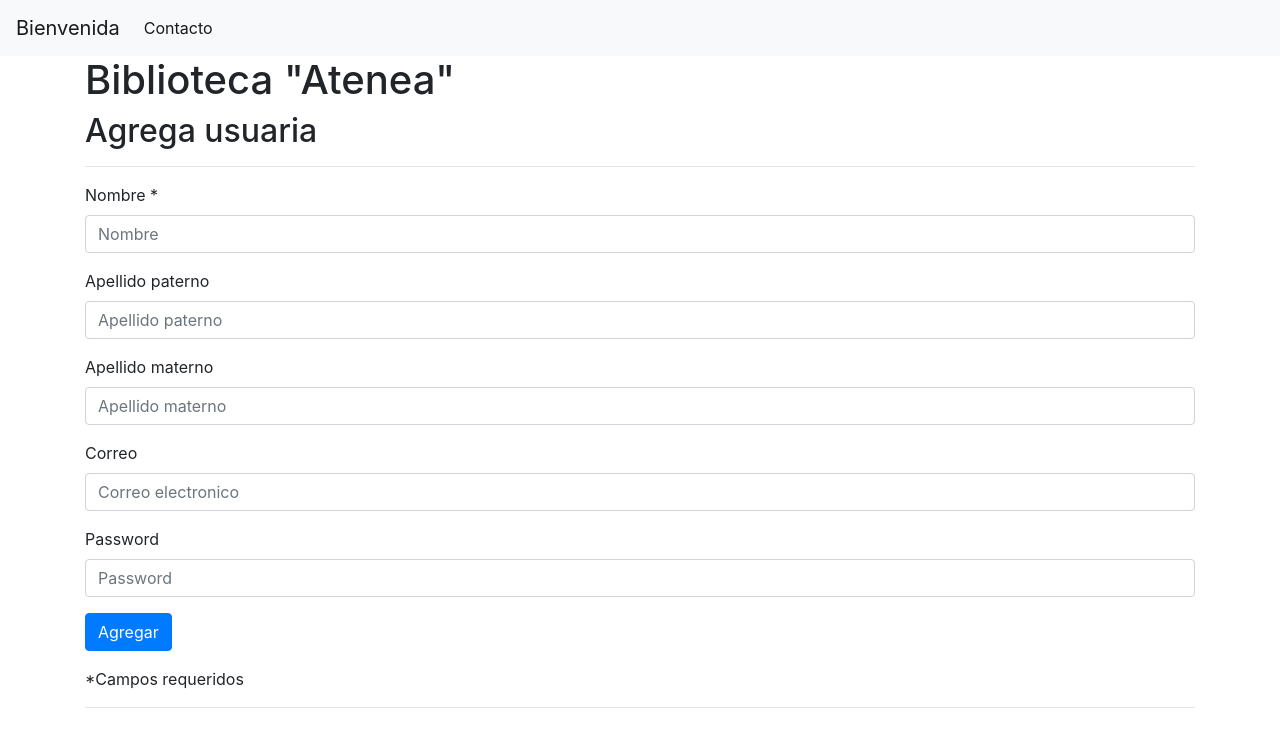
After one commit to KarinaFloG/Atenea_Library, a Flask app: page /usuarias/agregar in a window 1280 px wide. The commit adds this page. Shown: the top 747 px of the page. Run offline with Flask 2, Linux system fonts and the light colour scheme; parts of the project's set-up code (start-up, migrations or seed data) failed here and were passed over; some libraries are stand-ins or nearby versions.

Commit message:
Se agrega CRUD para modulo de registro de usuarias y conexión a la Mongodb

```diff
--- a/Biblioteca_SDB/app.py
+++ b/Biblioteca_SDB/app.py
@@ -1,8 +1,14 @@
 from flask import Flask, render_template,url_for, redirect, request, flash
+import pymongo
 
 app = Flask(__name__)
 
 nombre_biblioteca = 'Atenea'
+
+cliente = pymongo.MongoClient("mongodb+srv://administrador:<usser>@atenea.hfd08.gcp.mongodb.net/<bd>?retryWrites=true&w=majority")
+
+mi_bd = cliente["biblioteca_bd"]
+
 
 libros = [
     {
@@ -70,5 +76,53 @@ def agregar_libro():
             return redirect(url_for('libros_lista'))
     return render_template('agregar_libro.html', nombre_biblioteca = nombre_biblioteca)
 
+@app.route('/usuarias/agregar', methods=('GET', 'POST'))
+def agregar_usuaria():
+    mi_col = mi_bd["usuarias"]
+    if request.method == 'POST':
+        if not request.form['nombre']:
+            flash('El nombre es requerido')
+        else:
+            usuaria_add = {
+                "nombre" : request.form['nombre'],
+                "apellidoPaterno" : request.form['apellidoPaterno'],
+                "apellidoMaterno" : request.form['apellidoMaterno'],
+                "correo" : request.form['correo'],
+                "password" : request.form['password'],
+            }
+            usser = mi_col.insert_one(usuaria_add)
+            print("El id de la usuaria es:", usser.inserted_id)
+            return redirect(url_for('agregar_usuaria'))
+    return render_template('agregar_usuaria.html', nombre_biblioteca = nombre_biblioteca)
+
+@app.route('/usuarias/lista')
+def usuarias_lista():
+    mi_col = mi_bd["usuarias"]
+    ussers =  mi_col.find()
+    return render_template('usuarias_lista.html', ussers = ussers, nombre_biblioteca = nombre_biblioteca)
+
+@app.route('/usuarias/filtro')
+def usuaria():
+    mi_col = mi_bd["usuarias"]
+    ussers =  mi_col.find({"nombre":"Karina"})
+    return render_template('usuaria.html',ussers = ussers, nombre_biblioteca = nombre_biblioteca)
+
+@app.route('/usuaria/actualiza')
+def usuaria_actualiza():
+    mi_col = mi_bd["usuarias"]
+    mi_query = { "nombre": "Karina" }
+    ussers =  mi_col.find(mi_query)
+    nuevos_datos_usuaria = { "$set": { "correo": "karla@gmail.com", "apellidoMaterno": "Mexico" }}
+    mi_col.update_one(mi_query, nuevos_datos_usuaria)
+    return render_template('usuaria.html',ussers = ussers, nombre_biblioteca = nombre_biblioteca)
+
+@app.route('/usuaria/elimina')
+def usuaria_elimina():
+    mi_col = mi_bd["usuarias"]
+    mi_query = { "nombre": "Karina" }
+    mi_col.delete_one(mi_query)
+    ussers =  mi_col.find()
+    return render_template('usuarias_lista.html', ussers = ussers, nombre_biblioteca = nombre_biblioteca)
+
 if __name__ == "__main__":
 	app.run(debug=TRUE)
--- /dev/null
+++ b/Biblioteca_SDB/templates/agregar_usuaria.html
@@ -0,0 +1,44 @@
+{% extends 'base.html' %}
+
+{% block contentenido %}
+    <h1>{% block titulo %} Biblioteca "{{ nombre_biblioteca}}" {% endblock %}</h1>
+    <h2>Agrega usuaria</h2>
+    <hr>
+    <form method="post">
+        <div class="form-group">
+            <label for="nombre">Nombre *</label>
+            <input type="text" name="nombre"
+                   placeholder="Nombre" class="form-control"
+                   value="{{ request.form['nombre'] }}"></input>
+        </div>
+        <div class="form-group">
+            <label for="apellidoPaterno">Apellido paterno</label>
+            <input type="text" name="apellidoPaterno"
+                   placeholder="Apellido paterno" class="form-control"
+                   value="{{ request.form['apellidoPaterno'] }}"></input>
+        </div>
+        <div class="form-group">
+            <label for="apellidoMaterno">Apellido materno</label>
+            <input type="text" name="apellidoMaterno"
+                   placeholder="Apellido materno" class="form-control"
+                   value="{{ request.form['apellidoMaterno'] }}"></input>
+        </div>
+        <div class="form-group">
+            <label for="correo">Correo</label>
+            <input type="text" name="correo"
+                   placeholder="Correo electronico" class="form-control"
+                   value="{{ request.form['correo'] }}"></input>
+        </div>
+        <div class="form-group">
+            <label for="password">Password</label>
+            <input type="text" name="password"
+                   placeholder="Password" class="form-control"
+                   value="{{ request.form['password'] }}"></input>
+        </div>
+        <div class="form-group">
+            <button type="submit" class="btn btn-primary">Agregar</button>
+        </div>
+        *Campos requeridos
+    </form>
+    <hr>
+{% endblock %}
```
Also changed, not shown: Biblioteca_SDB/templates/usuaria.html (added, +16 -0 lines), Biblioteca_SDB/templates/usuaria_buscar.html (added, +29 -0 lines), Biblioteca_SDB/templates/usuarias_lista.html (added, +16 -0 lines), Biblioteca_SDB/templates/libros_lista.html (line endings or trailing spaces).
